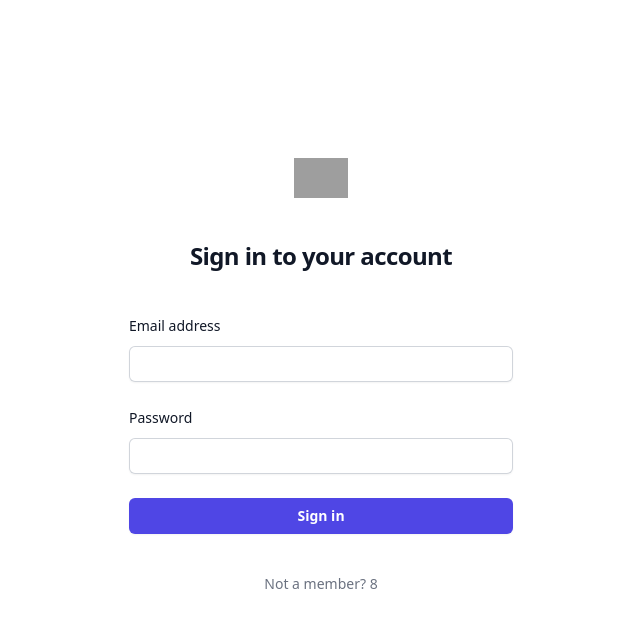
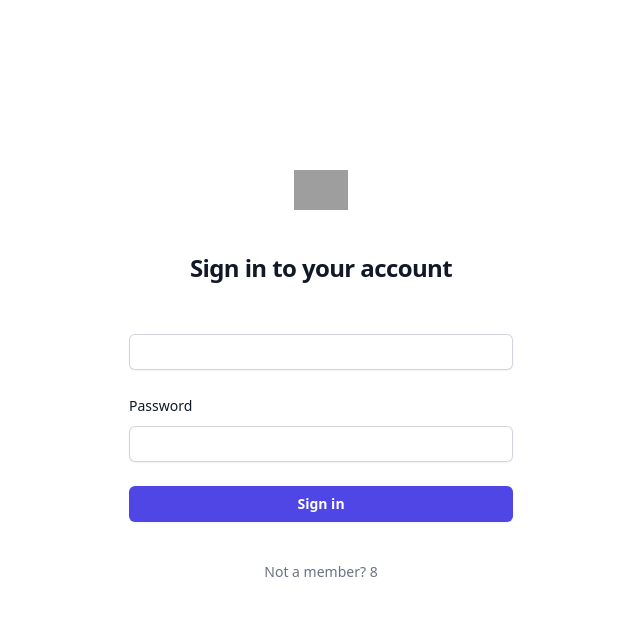
Before and after one commit to Saidmurod125/anjumanlar, a React (Vite) app: page /login in a window 1280 px wide. Shown: the top 628 px of the page, without its empty margins (319-959 px from the left). Built offline with nearby package versions, Linux system fonts and the light colour scheme; grey boxes are pictures that could not be loaded.

Commit message:
as of fox matris

```diff
--- a/src/pages/Login/Login.jsx
+++ b/src/pages/Login/Login.jsx
@@ -37,9 +37,9 @@ if (isLoggedIn) {
           <div className="mt-10 sm:mx-auto sm:w-full sm:max-w-sm">
             <form className="space-y-6" action="#" method="POST">
               <div>
-                <label htmlFor="email" className="block text-sm font-medium leading-6 text-gray-900 dark:text-white">
+                {/* <label htmlFor="email" className="block text-sm font-medium leading-6 text-gray-900 dark:text-white">
                   Email address
-                </label>
+                </label> */}
                 <div className="mt-2">
                   <input
                     id="email"
```
